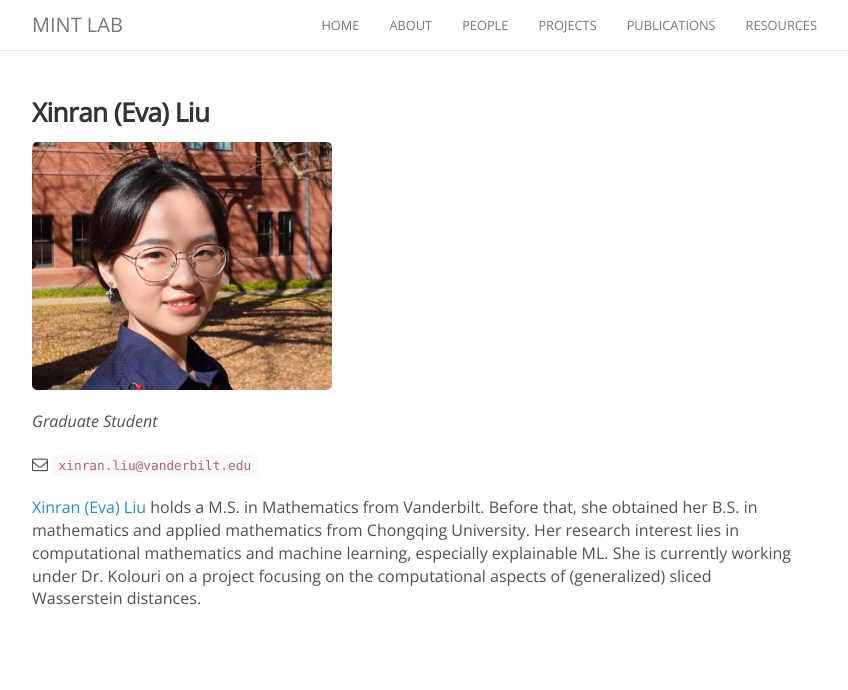
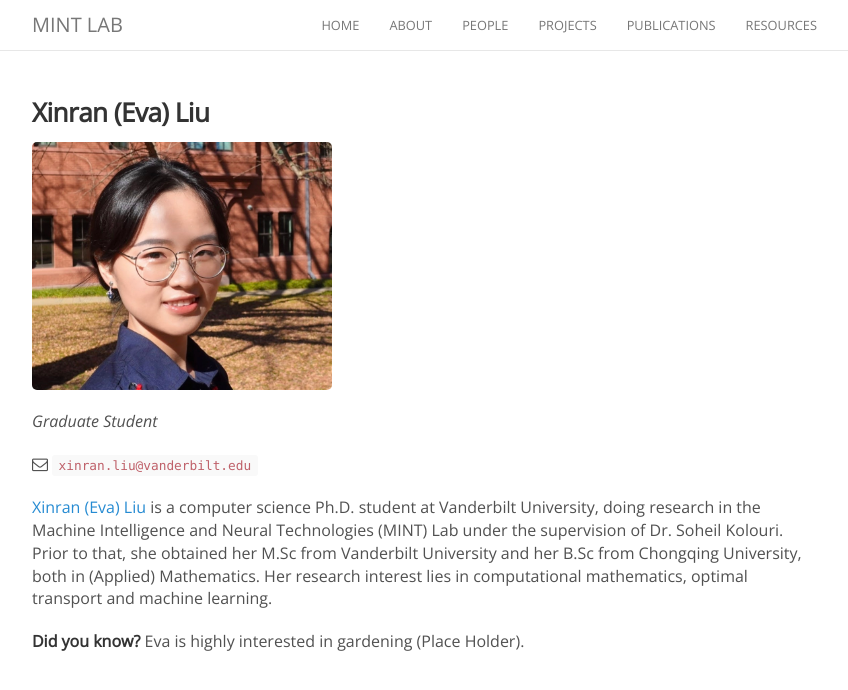
Before and after one commit to naqibUVa/nsp.github.io, a Jekyll site: the page built from _people/xinran_liu.md, in a window 1280 px wide. Shown: the top 690 px of the page, without its empty margins (223-1071 px from the left). Built offline with Jekyll 4.4.1, drawn with Linux system fonts in a browser that asks for light colours; nearby versions of some CDN libraries; comment, search, counter and statistics services are not loaded.

Commit message:
Update xinran_liu.md

```diff
--- a/_people/xinran_liu.md
+++ b/_people/xinran_liu.md
@@ -12,4 +12,6 @@ _Graduate Student_<br>
 <i class="fa fa-envelope-o"></i> `xinran.liu@vanderbilt.edu`
 
 
-[Xinran (Eva) Liu](https://www.linkedin.com/in/xinran-l-5777a0205/) holds a M.S. in Mathematics from Vanderbilt. Before that, she obtained her B.S. in mathematics and applied mathematics from Chongqing University. Her research interest lies in computational mathematics and machine learning, especially explainable ML. She is currently working under Dr. Kolouri on a project focusing on the computational aspects of (generalized) sliced Wasserstein distances.
+[Xinran (Eva) Liu](https://www.linkedin.com/in/xinran-l-5777a0205/) is a computer science Ph.D. student at Vanderbilt University, doing research in the Machine Intelligence and Neural Technologies (MINT) Lab under the supervision of Dr. Soheil Kolouri. Prior to that, she obtained her M.Sc from Vanderbilt University and her B.Sc from Chongqing University, both in (Applied) Mathematics. Her research interest lies in computational mathematics, optimal transport and machine learning.
+
+**Did you know?** Eva is highly interested in gardening (Place Holder).
```
